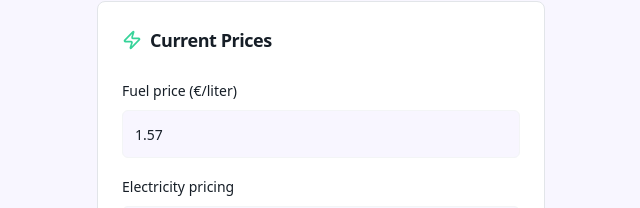
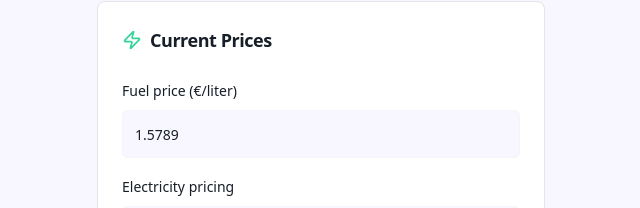
Before and after one commit to Laci-Kiszely/phev-cost-compare, a React (Vite) app: page / in a window 1280 px wide. Shown: the part 433-641 px from the top of the page, without its empty margins (319-959 px from the left). Built offline with nearby package versions, Linux system fonts and the light colour scheme.

Commit message:
Update fuel price default
Update the default fuel price to 1.5789.

```diff
--- a/src/components/CostCalculator.tsx
+++ b/src/components/CostCalculator.tsx
@@ -15,7 +15,7 @@ interface CostResults {
 const CostCalculator = () => {
   const [fuelConsumption, setFuelConsumption] = useState<string>("6.1");
   const [electricityConsumption, setElectricityConsumption] = useState<string>("17.27");
-  const [fuelPrice, setFuelPrice] = useState<string>("1.57");
+  const [fuelPrice, setFuelPrice] = useState<string>("1.5789");
   const [electricityPrice, setElectricityPrice] = useState<string>("0.56");
   const [electricityPriceType, setElectricityPriceType] = useState<"kwh" | "minute">("kwh");
   const [results, setResults] = useState<CostResults | null>(null);
```
